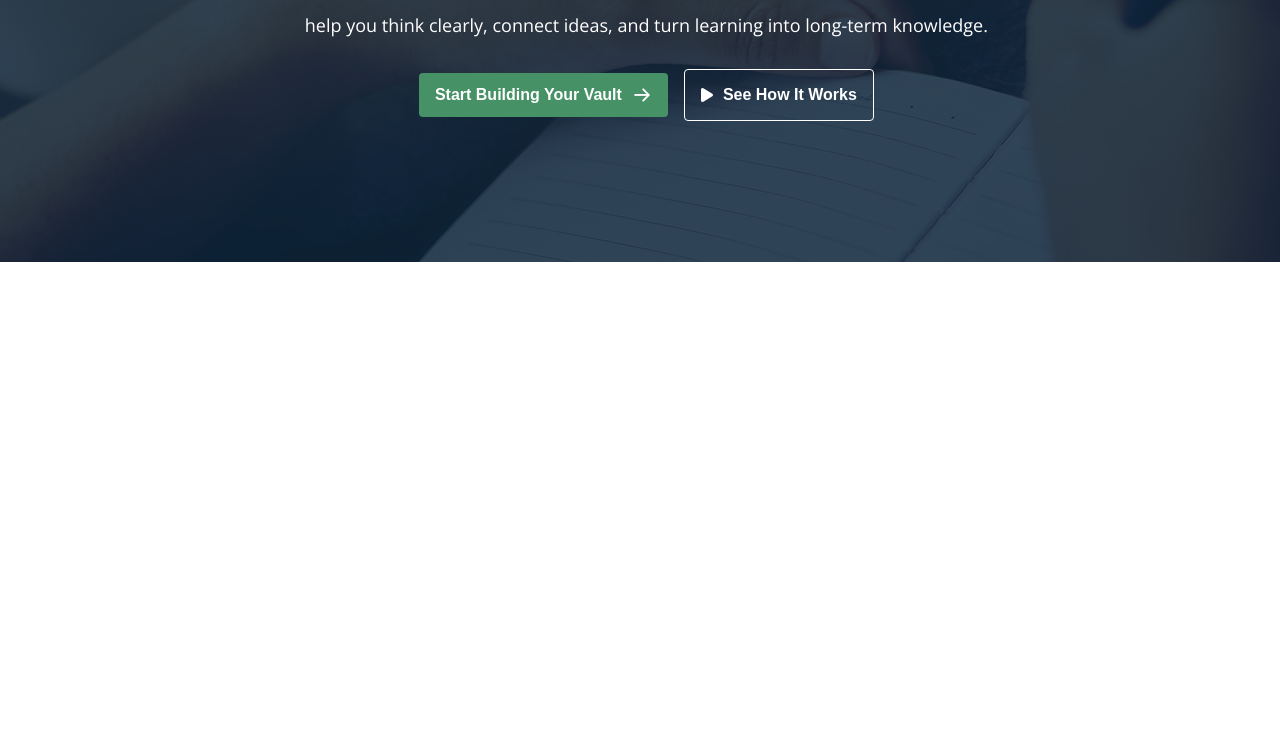
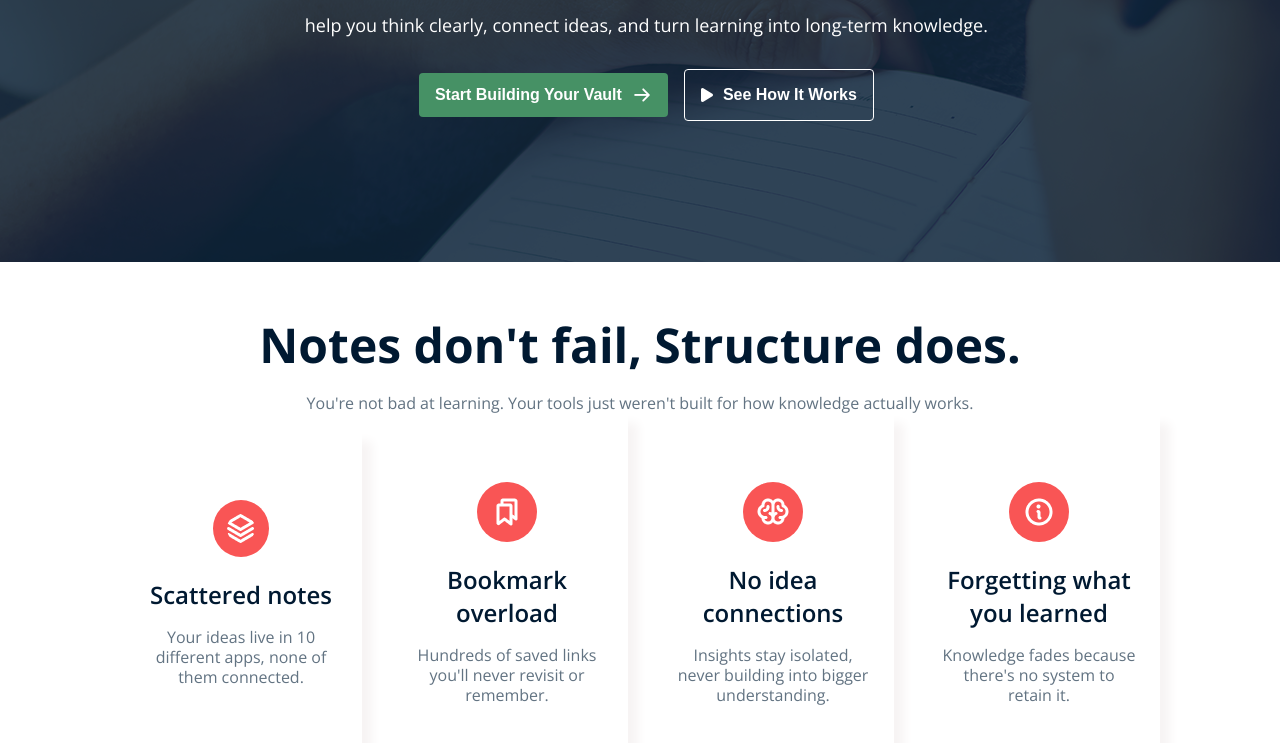
Before and after one commit to Eva-004/PH-Assignment01, a plain HTML site: page index.html in a window 1280 px wide. Shown: the part 509-1252 px from the top of the page. Before the commit the page ends 800 px from the top, so only its background shows below. Drawn offline with nearby package versions, Linux system fonts and the light colour scheme.

Commit message:
Add notes section with css styling

```diff
--- a/index.html
+++ b/index.html
@@ -48,5 +48,36 @@
             </div>
          </div>
     </section>
+    <section id="notes">
+        <div class="notes-content">
+            <div class="notes-heading">
+                <h3>Notes don't fail, Structure does.</h3>
+                <p>You're not bad at learning. Your tools just weren't built for how knowledge actually works.</p>
+            </div>
+            <div class="notes-card">
+                <div class="card">
+                    <div><img src="./assets/Vector.png" alt="Scattered image"></div>
+                    <div><h4>Scattered notes</h4></div>
+                    <div><p>Your ideas live in 10 different apps, none of them connected.</p></div>
+                </div>
+                <div class="card">
+                    <div><img src="./assets/Bookmarks.png" alt="Bookmarks image"></div>
+                    <div><h4>Bookmark overload</h4></div>
+                    <div><p>Hundreds of saved links you'll never revisit or remember.</p></div>
+                </div>
+                <div class="card">
+                    <div><img src="./assets/Brain.png" alt="brain image"></div>
+                    <div><h4>No idea connections</h4></div>
+                    <div><p>Insights stay isolated, never building into bigger understanding.</p></div>
+                </div>
+                <div class="card">
+                    <div><img src="./assets/Info.png" alt="info image"></div>
+                    <div><h4>Forgetting what
+                    you learned</h4></div>
+                    <div><p>Knowledge fades because there's no system to retain it.</p></div>
+                </div>
+            </div>
+        </div>
+    </section>
 </body>
 </html>
--- a/styles/style.css
+++ b/styles/style.css
@@ -142,3 +142,53 @@
 .btn3 button:hover{
    background-color: #469165;
 }
+
+#notes{
+    width: 100%;
+}
+.notes-content{
+    text-align: center;
+    margin: 50px 120px 0px 120px;
+
+}
+.notes-heading h3{
+    font-size: 48px;
+    font-weight: bold;
+    color: #001931;
+    margin-bottom: 16px;
+}
+.notes-heading p{
+  font-size: 16px;
+  line-height: 20px;
+  color: #627382;
+}
+.notes-card{
+    display: flex;
+    justify-content: center;
+    align-items: center;
+    gap: 24px;
+}
+.notes-card .card{
+    width: 322px;
+    text-align: center;
+    padding: 69px 24px;
+    box-shadow: 10px 10px 10px #f7f4f4;
+}
+.notes-card .card img{
+    background-color: #F95555;
+    padding: 14px;
+    border-radius: 100%;
+    margin-bottom: 16px;
+}
+.notes-card .card h4{
+    font-size: 24px;
+    font-weight: 600;
+    color: #001931;
+    margin-bottom: 16px;
+}
+.notes-card .card p{
+    font-size: 16px;
+    line-height: 20px;
+    color: #627382;
+    margin-bottom: 16px;
+}
```
